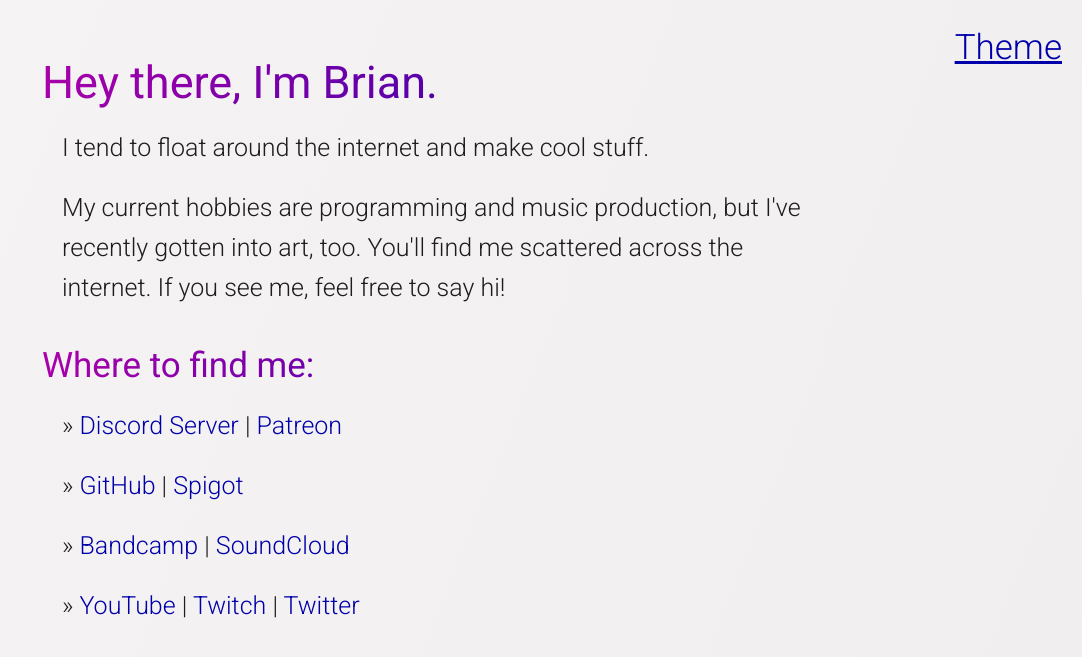
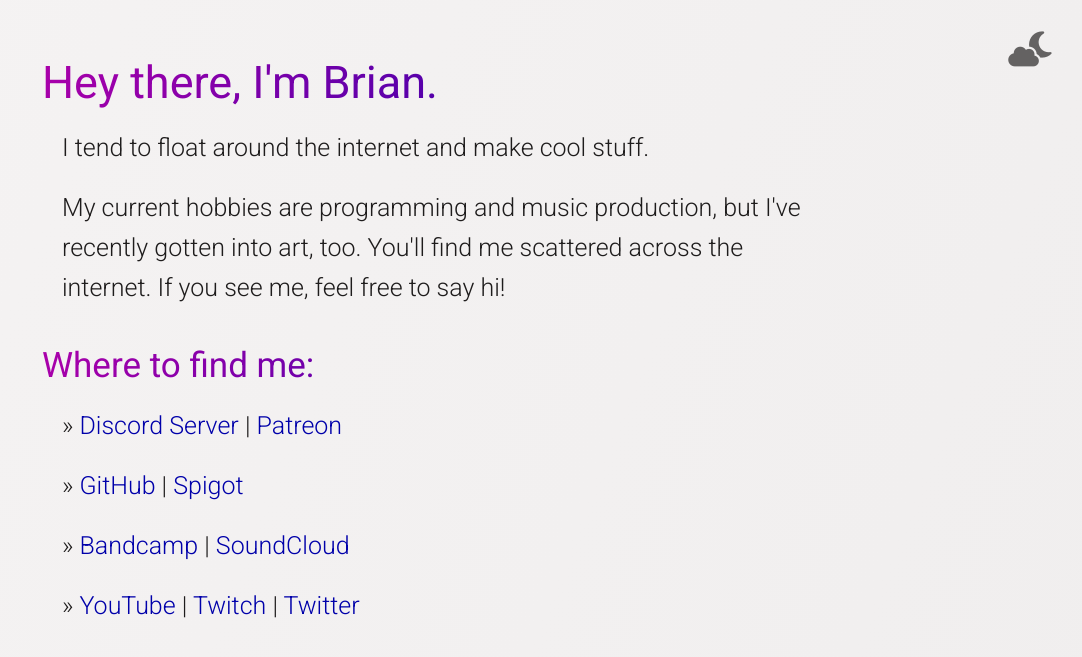
Before and after one commit to TehBrian/tehbrian.github.io, a Jekyll site: the page built from index.html, in a window 1280 px wide. Shown: the top 657 px of the page, without its empty margins (198-1280 px from the left). Built offline with Jekyll 4.4.1, drawn with Linux system fonts in a browser that asks for light colours; nearby versions of some CDN libraries.

Commit message:
Make theme toggler a button

```diff
--- a/_includes/theme-toggler.html
+++ b/_includes/theme-toggler.html
@@ -1,3 +1,3 @@
 <div id="theme-toggler">
-    <a href="https://enable-javascript.com" title="Toggle Theme" onclick="toggleTheme(); return false;">Theme</a>
+    <button class="btn" href="https://enable-javascript.com" title="Toggle Theme" onclick="toggleTheme(); return false;"><i class="fas fa-cloud-moon"></i></button>
 </div>
--- a/_layouts/default.html
+++ b/_layouts/default.html
@@ -13,6 +13,7 @@
     <link href="https://fonts.googleapis.com/css?family=Roboto:100,100i,300,300i,400,400i,500,500i,700,700i,900,900i" rel="stylesheet">
     <link rel="stylesheet" type="text/css" media="screen" href="/assets/css/main.css">
     <!-- Scripts -->
+    <script src="https://kit.fontawesome.com/48b967a806.js" crossorigin="anonymous"></script>
     <script defer src="/assets/js/main.js"></script>
     {% include favicon.html %}
 </head>
--- a/_sass/_themes.scss
+++ b/_sass/_themes.scss
@@ -35,6 +35,16 @@
         @include css3-prefix(background-clip, text);
         color: transparent;
         background-color: $mc-aqua;
+    }
+
+    #theme-toggler {
+        .btn {
+            color: $lightish;
+        }
+
+        .btn:hover {
+            color: $lighter;
+        }
     }
 }
 
@@ -77,6 +87,16 @@
         @include css3-prefix(background-clip, text);
         color: transparent;
         background-color: $mc-dark-green;
+    }
+
+    #theme-toggler {
+        .btn {
+            color: $darkish;
+        }
+
+        .btn:hover {
+            color: $darker;
+        }
     }
 }
 
--- a/_sass/default.scss
+++ b/_sass/default.scss
@@ -69,9 +69,10 @@
     position: fixed;
     right: 2rem;
     top: 2rem;
-    * {
-        margin-right: 0rem;
+
+    .btn {
+        padding: 1rem 1rem; // some padding for sausage fingers
         font-size: 3.5rem;
-        text-decoration: underline;
+        cursor: pointer;
     }
 }
```
